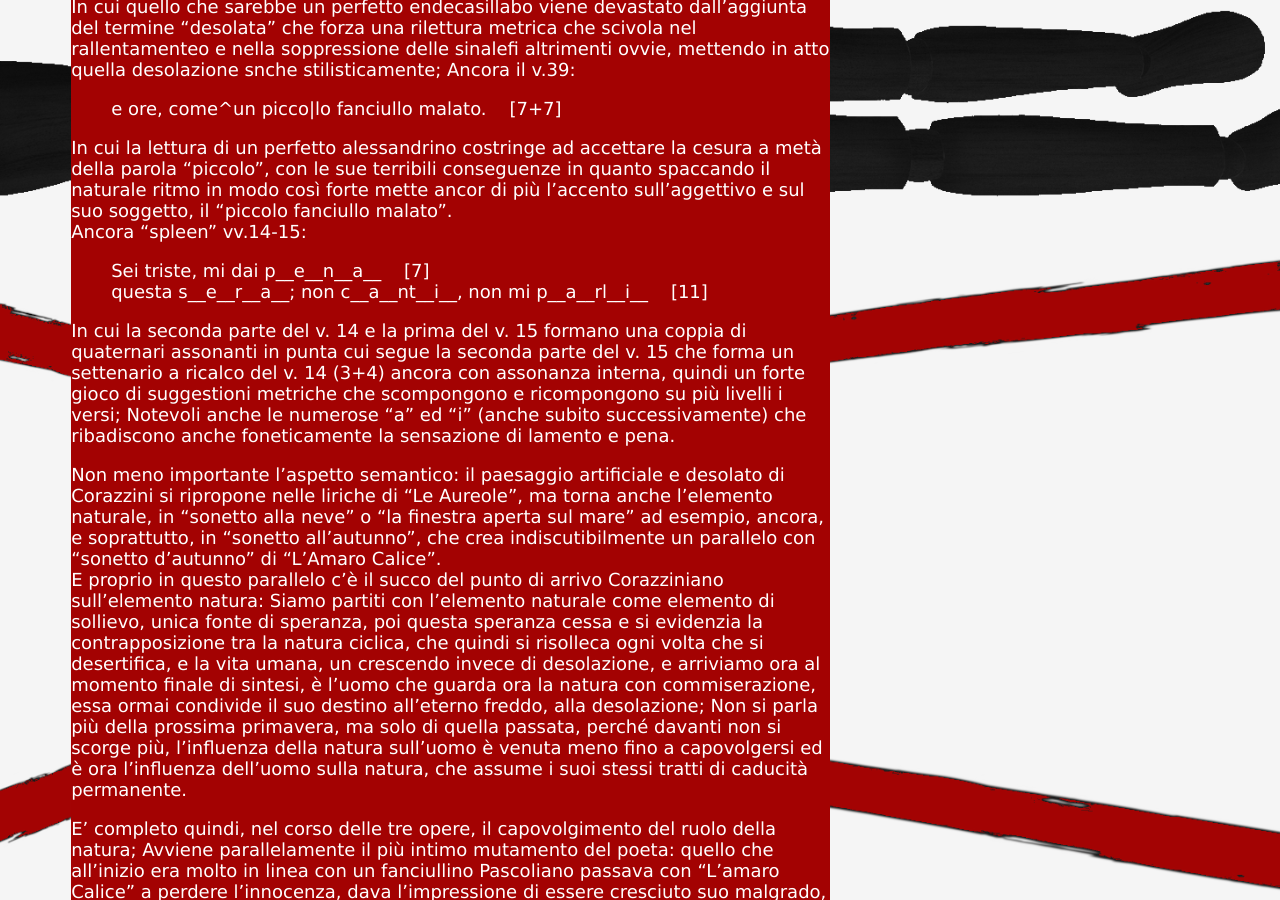
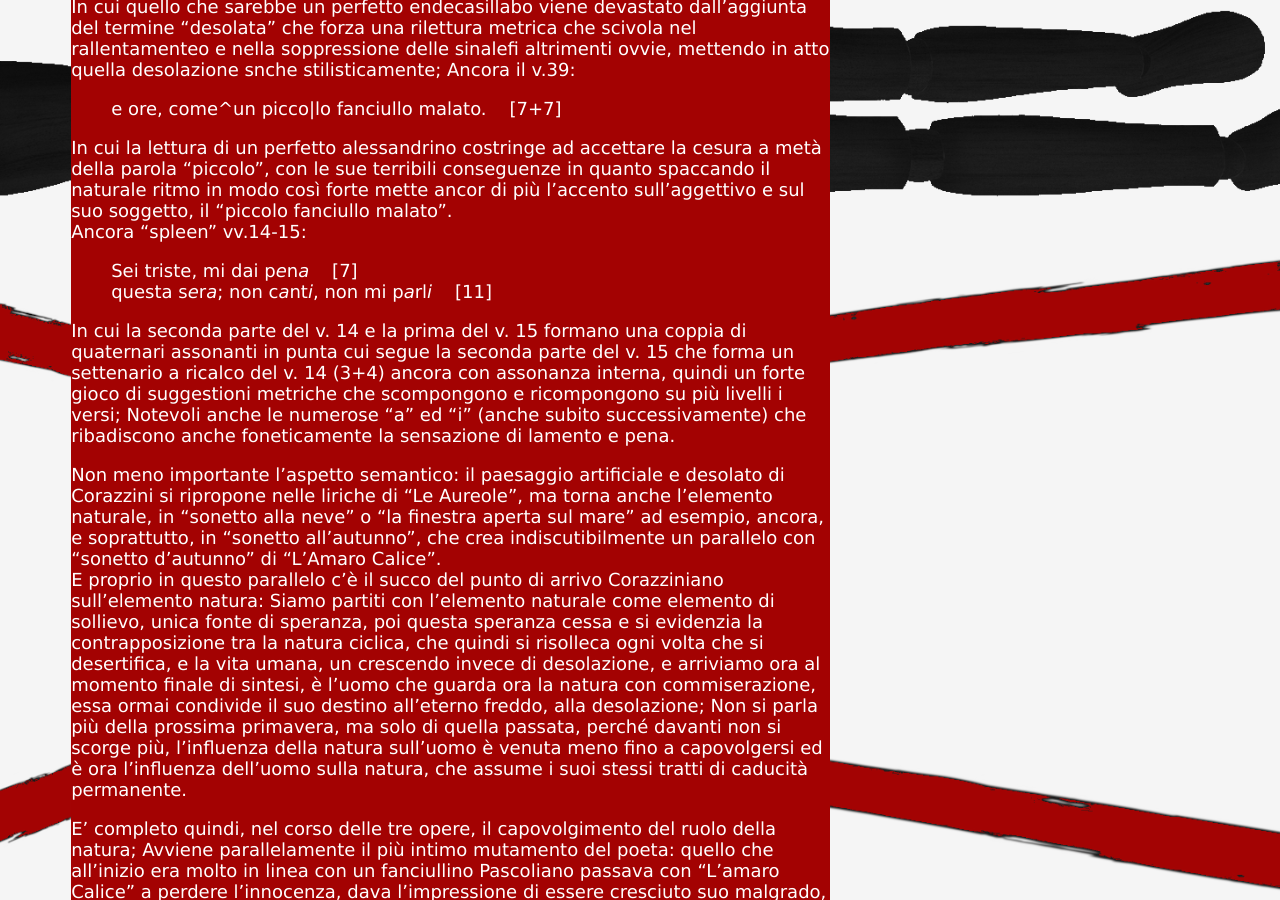
Before and after one commit to thechiefm88/thechiefm88.github.io, a Jekyll site: the page built from _posts/2021-06-25-corazzini-3-aureole.md, in a window 1280 px wide and 900 px high, scrolled down 1253 px. Built offline with Jekyll 4.4.1, drawn with Linux system fonts in a browser that asks for light colours.

Commit message:
22: repaired md syntax

```diff
--- a/_posts/2021-06-25-corazzini-3-aureole.md
+++ b/_posts/2021-06-25-corazzini-3-aureole.md
@@ -24,8 +24,8 @@ In cui quello che sarebbe un perfetto endecasillabo viene devastato dall'aggiunt
 In cui la lettura di un perfetto alessandrino costringe ad accettare la cesura a metà della parola "piccolo", con le sue terribili conseguenze in quanto spaccando il naturale ritmo in modo così forte mette ancor di più l'accento sull'aggettivo e sul suo soggetto, il "piccolo fanciullo malato".
 Ancora "spleen" vv.14-15:
 
->Sei triste, mi dai p__e__n__a__&nbsp;&nbsp;&nbsp;&nbsp;[7]
->questa s__e__r__a__; non c__a__nt__i__, non mi p__a__rl__i__&nbsp;&nbsp;&nbsp;&nbsp;[11]
+>Sei triste, mi dai p*e*n*a*&nbsp;&nbsp;&nbsp;&nbsp;[7]
+>questa s*e*r*a*; non c*a*nt*i*, non mi p*a*rl*i*&nbsp;&nbsp;&nbsp;&nbsp;[11]
 
 In cui la seconda parte del v. 14 e la prima del v. 15 formano una coppia di quaternari assonanti in punta cui segue la seconda parte del v. 15 che forma un settenario a ricalco del v. 14 (3+4) ancora con assonanza interna, quindi un forte gioco di suggestioni metriche che scompongono e ricompongono su più livelli i versi; Notevoli anche le numerose "a" ed "i" (anche subito successivamente) che ribadiscono anche foneticamente la sensazione di lamento e pena.
 
```
